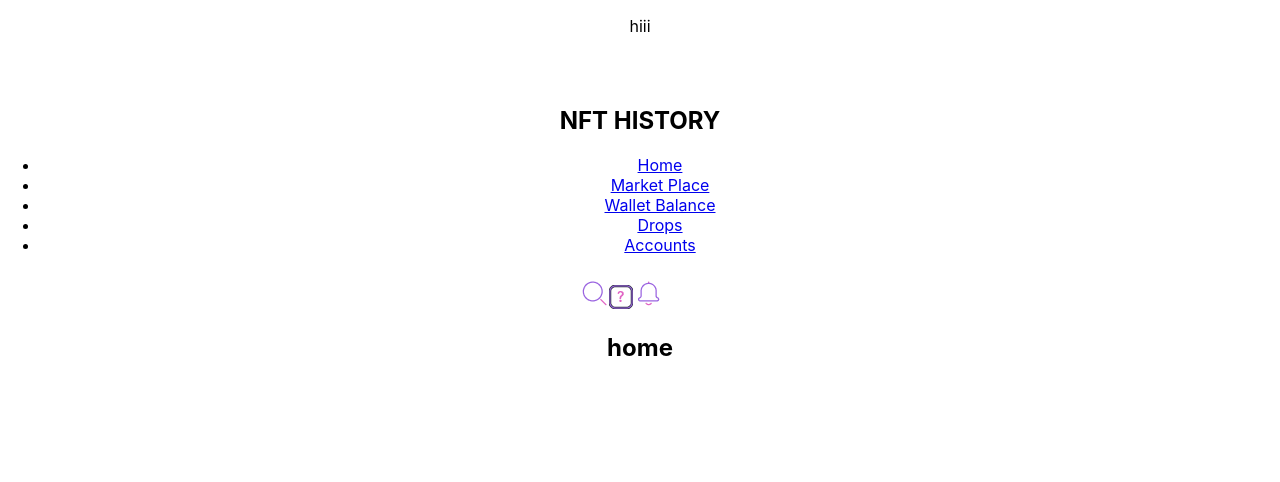
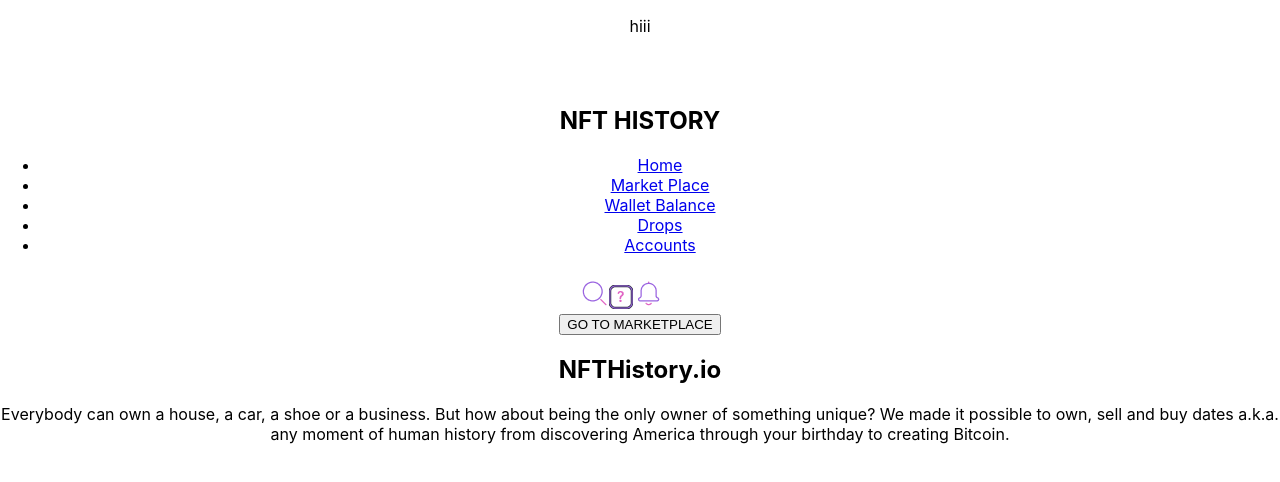
Before and after one commit to sajjad-hz/amaj-test, a React (Create React App) app: page / in a window 1280 px wide. Shown: the top 482 px of the page. Built offline with nearby package versions, Linux system fonts and the light colour scheme.

Commit message:
home top section

```diff
--- a/src/components/generics/Header/index.js
+++ b/src/components/generics/Header/index.js
@@ -1,6 +1,6 @@
-import React from "react";
 import Logo from "./Logo";
 import Menu from "./Menu";
+import Button from '../../../utils/Button'
 import SearchIcon from "../../assets/icons/Search.png";
 import QuestionIcon from "../../assets/icons/question.png";
 import NotiIcon from "../../assets/icons/Notification.png";
@@ -17,6 +17,7 @@ const Header = () => {
         <img src={NotiIcon} alt="noti icon" />
         <img src={ProfileIcon} alt="profile icon" />
       </div>
+      <Button className='btn-med' >GO TO MARKETPLACE</Button>
     </header>
   );
 };
--- a/src/components/pages/Home/index.js
+++ b/src/components/pages/Home/index.js
@@ -1,11 +1,27 @@
-import React from 'react'
+import React from "react";
 
 const Home = () => {
-    return (
-        <div>
-            <h2>home</h2>
+  return (
+    <section>
+      <div className="home">
+        <div className="home-top">
+          <div className="home-top_left">
+            <h2>
+              NFTHistory<span>.io</span>
+            </h2>
+            <p>
+              Everybody can own a house, a car, a shoe or a business. But how
+              about being the only owner of something unique? We made it
+              possible to own, sell and buy dates a.k.a. any moment of human
+              history from discovering America through your birthday to creating
+              Bitcoin.
+            </p>
+          </div>
+          <div className="home-top_right"></div>
         </div>
-    )
-}
+      </div>
+    </section>
+  );
+};
 
-export default Home
+export default Home;
--- /dev/null
+++ b/src/utils/Button.js
@@ -0,0 +1,8 @@
+
+const Button = (props) => {
+    return (
+        <button {...props}></button>
+    )
+}
+
+export default Button
```
